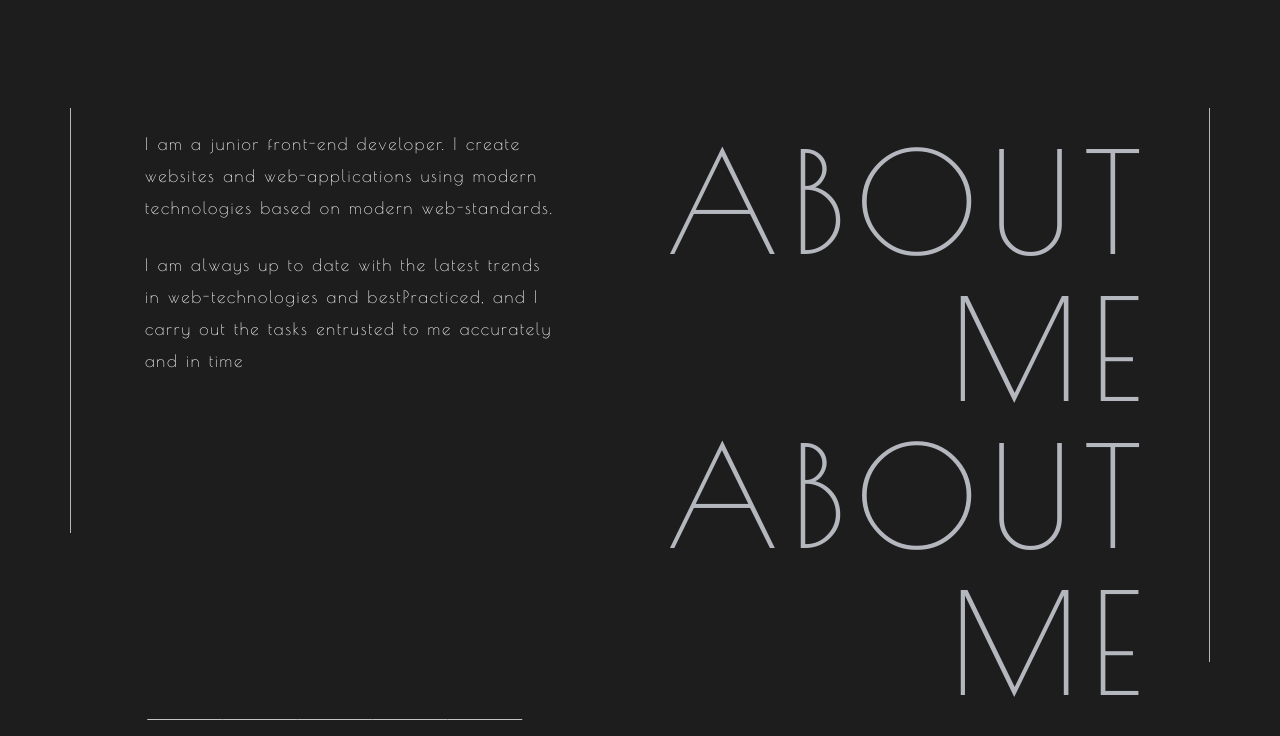
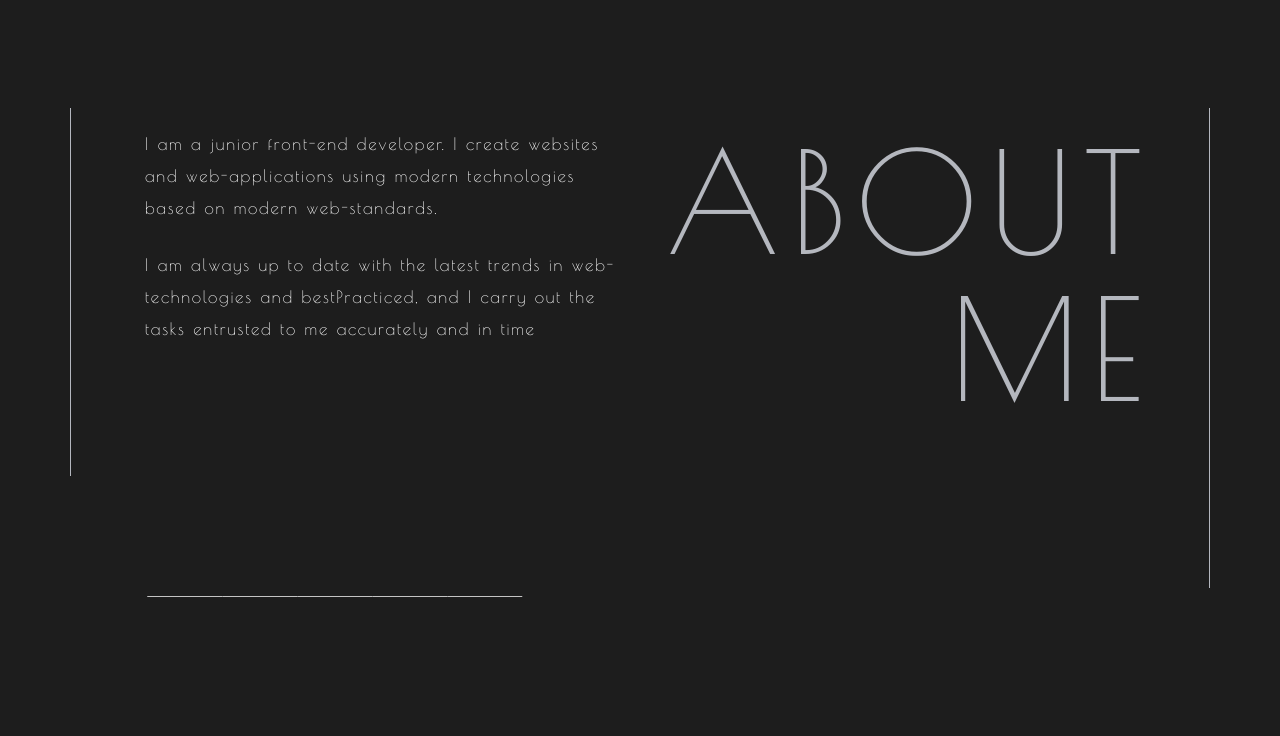
Before and after one commit to sezardino/Personal-Portfolio, a Gatsby site: page /about in a window 1280 px wide. Shown: the part 82-818 px from the top of the page. Built offline with nearby package versions, Linux system fonts and the light colour scheme; Gatsby itself is replaced by a stand-in of ours.

Commit message:
feat: add function for split title for letter

```diff
--- a/src/templates/About.tsx
+++ b/src/templates/About.tsx
@@ -2,31 +2,51 @@
 import * as React from "react";
 import Layout from "../components/layout";
 
-const About = ({data}) => {
+const formatTitle = title => {
+  const titleArr = title.split(" ");
+  if (titleArr.length > 1) {
+    return titleArr.map((item, index) => {
+      const titleLetters = item.split("").map((item, index) => {
+        return (
+          <span className="title__letter title__letter--scale" key={index}>
+            {item}
+          </span>
+        );
+      });
+      return (
+        <span
+          className="row  animate__animated animate__rollIn animate__delay-0"
+          key={index}
+        >
+          {titleLetters}
+        </span>
+      );
+    });
+  } else {
+    const letters = titleArr.split("").map((item, index) => {
+      return (
+        <span className="title__letter title__letter--scale" key={index}>
+          {item}
+        </span>
+      );
+    });
+    return (
+      <span className="row  animate__animated animate__rollIn animate__delay-0">
+        {letters}
+      </span>
+    );
+  }
+};
+
+const About = ({ data }) => {
   const fields = data.mdx.frontmatter;
   console.log(fields.title);
-  const title = fields.title.split(' ').map((item, index) => {
-    return <span className="title__letter title__letter--scale" key={index}>{item}</span>
-  })
+  const title = formatTitle(fields.title);
   console.log(title);
   return (
     <Layout>
       <section className="about container">
-        <h2 className="title title--main title--about about__title">
-          {title}
-          <span className="row  animate__animated animate__rollIn animate__delay-0">
-            <span className="title__letter title__letter--scale">a</span>
-            <span className="title__letter title__letter--scale">b</span>
-            <span className="title__letter title__letter--scale">o</span>
-            <span className="title__letter title__letter--scale">u</span>
-            <span className="title__letter title__letter--scale">t</span>
-          </span>
-          <span className="row  animate__animated animate__rollIn animate__delay-1">
-            {" "}
-            <span className="title__letter title__letter--scale">m</span>
-            <span className="title__letter title__letter--scale">e</span>
-          </span>
-        </h2>
+        <h2 className="title title--main title--about about__title">{title}</h2>
         <div className="about__wrapper">
           <p className="text text--about about__text animate__animated animate__rollIn animate__delay-2">
             {fields.text1}
@@ -43,7 +63,7 @@
 
 export const query = graphql`
   query($slug: String!) {
-  mdx(frontmatter: {slug: {eq: $slug}}) {
+    mdx(frontmatter: { slug: { eq: $slug } }) {
       frontmatter {
         title
         text1
@@ -51,6 +71,6 @@
       }
     }
   }
-`
+`;
 
 export default About;
```
Lines whose indentation alone changed are shown as unchanged.
